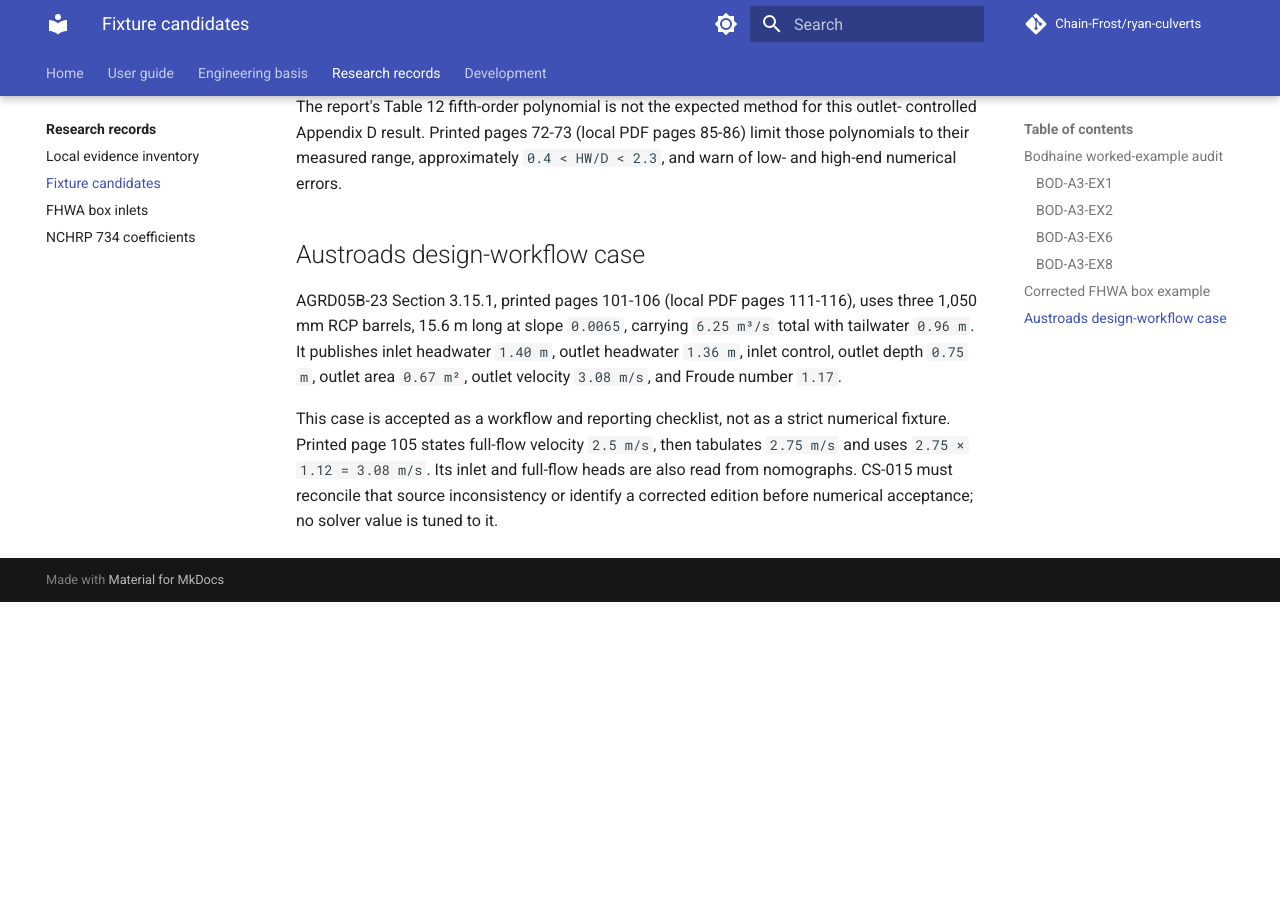
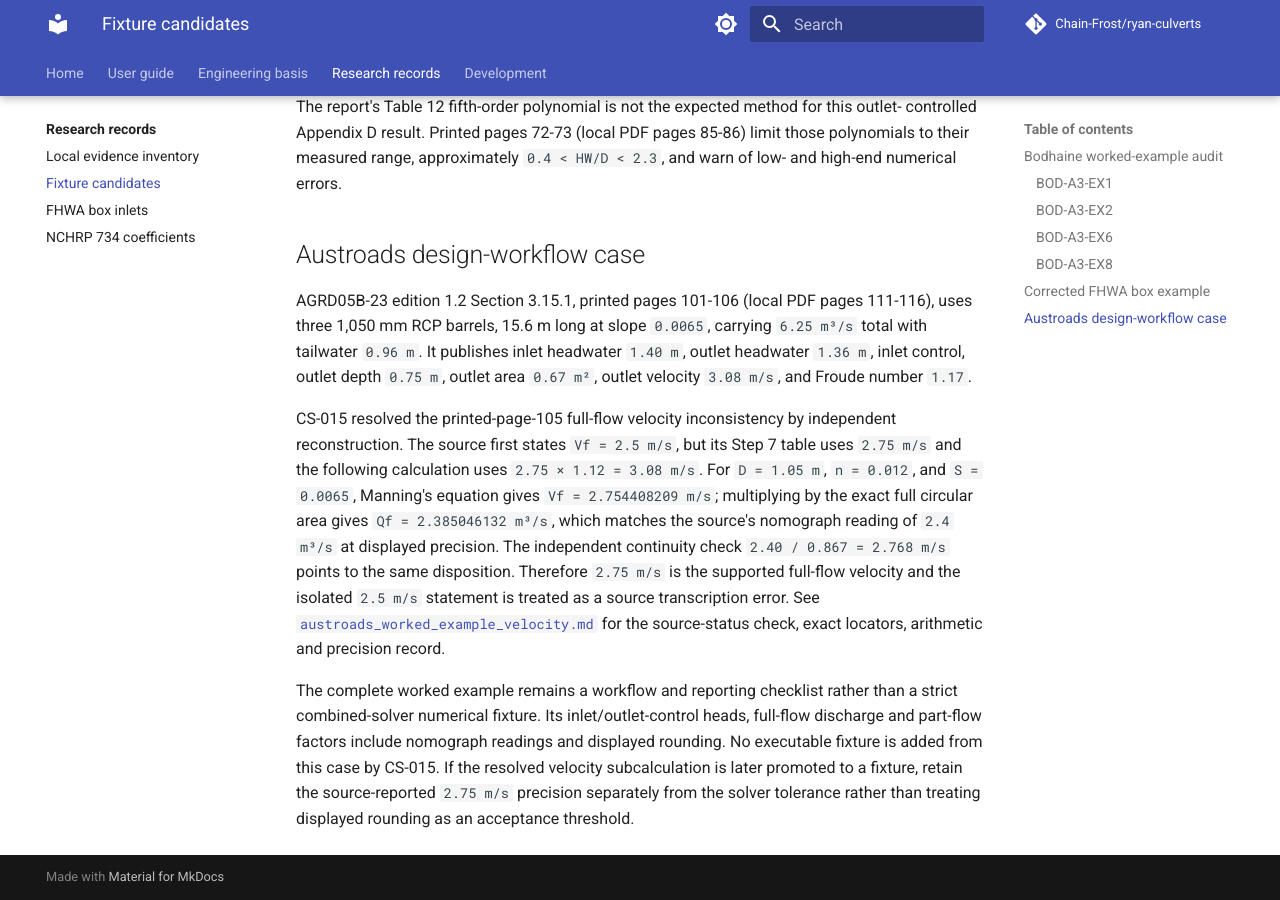
Before and after one commit to Chain-Frost/ryan-culverts, an MkDocs documentation site: the page built from docs/research/fixture_candidates.md, in a window 1280 px wide and 900 px high, scrolled down 3470 px. Built offline with MkDocs 1.6.1 and Material for MkDocs 9.7.7, drawn with Linux system fonts in a browser that asks for light colours; comment, search, counter and statistics services are not loaded; before the commit the page ends 4072 px from its top, so only the background shows below that.

Commit message:
Resolve Austroads worked-example velocity record

```diff
--- a/docs/research/fixture_candidates.md
+++ b/docs/research/fixture_candidates.md
@@ -113,14 +113,29 @@ low- and high-end numerical errors.
 
 ## Austroads design-workflow case
 
-AGRD05B-23 Section 3.15.1, printed pages 101-106 (local PDF pages 111-116), uses
-three 1,050 mm RCP barrels, 15.6 m long at slope `0.0065`, carrying `6.25 m³/s`
-total with tailwater `0.96 m`. It publishes inlet headwater `1.40 m`, outlet
-headwater `1.36 m`, inlet control, outlet depth `0.75 m`, outlet area `0.67 m²`,
-outlet velocity `3.08 m/s`, and Froude number `1.17`.
+AGRD05B-23 edition 1.2 Section 3.15.1, printed pages 101-106 (local PDF pages
+111-116), uses three 1,050 mm RCP barrels, 15.6 m long at slope `0.0065`, carrying
+`6.25 m³/s` total with tailwater `0.96 m`. It publishes inlet headwater `1.40 m`,
+outlet headwater `1.36 m`, inlet control, outlet depth `0.75 m`, outlet area
+`0.67 m²`, outlet velocity `3.08 m/s`, and Froude number `1.17`.
 
-This case is accepted as a workflow and reporting checklist, not as a strict numerical
-fixture. Printed page 105 states full-flow velocity `2.5 m/s`, then tabulates `2.75
-m/s` and uses `2.75 × 1.12 = 3.08 m/s`. Its inlet and full-flow heads are also read
-from nomographs. CS-015 must reconcile that source inconsistency or identify a corrected
-edition before numerical acceptance; no solver value is tuned to it.
+CS-015 resolved the printed-page-105 full-flow velocity inconsistency by independent
+reconstruction. The source first states `Vf = 2.5 m/s`, but its Step 7 table uses
+`2.75 m/s` and the following calculation uses `2.75 × 1.12 = 3.08 m/s`. For
+`D = 1.05 m`, `n = 0.012`, and `S = 0.0065`, Manning's equation gives
+`Vf = 2.754408209 m/s`; multiplying by the exact full circular area gives
+`Qf = 2.385046132 m³/s`, which matches the source's nomograph reading of
+`2.4 m³/s` at displayed precision. The independent continuity check
+`2.40 / 0.867 = 2.768 m/s` points to the same disposition. Therefore `2.75 m/s`
+is the supported full-flow velocity and the isolated `2.5 m/s` statement is treated
+as a source transcription error. See
+[`austroads_worked_example_velocity.md`](austroads_worked_example_velocity.md) for
+the source-status check, exact locators, arithmetic and precision record.
+
+The complete worked example remains a workflow and reporting checklist rather than a
+strict combined-solver numerical fixture. Its inlet/outlet-control heads, full-flow
+discharge and part-flow factors include nomograph readings and displayed rounding. No
+executable fixture is added from this case by CS-015. If the resolved velocity
+subcalculation is later promoted to a fixture, retain the source-reported `2.75 m/s`
+precision separately from the solver tolerance rather than treating displayed rounding
+as an acceptance threshold.
```
